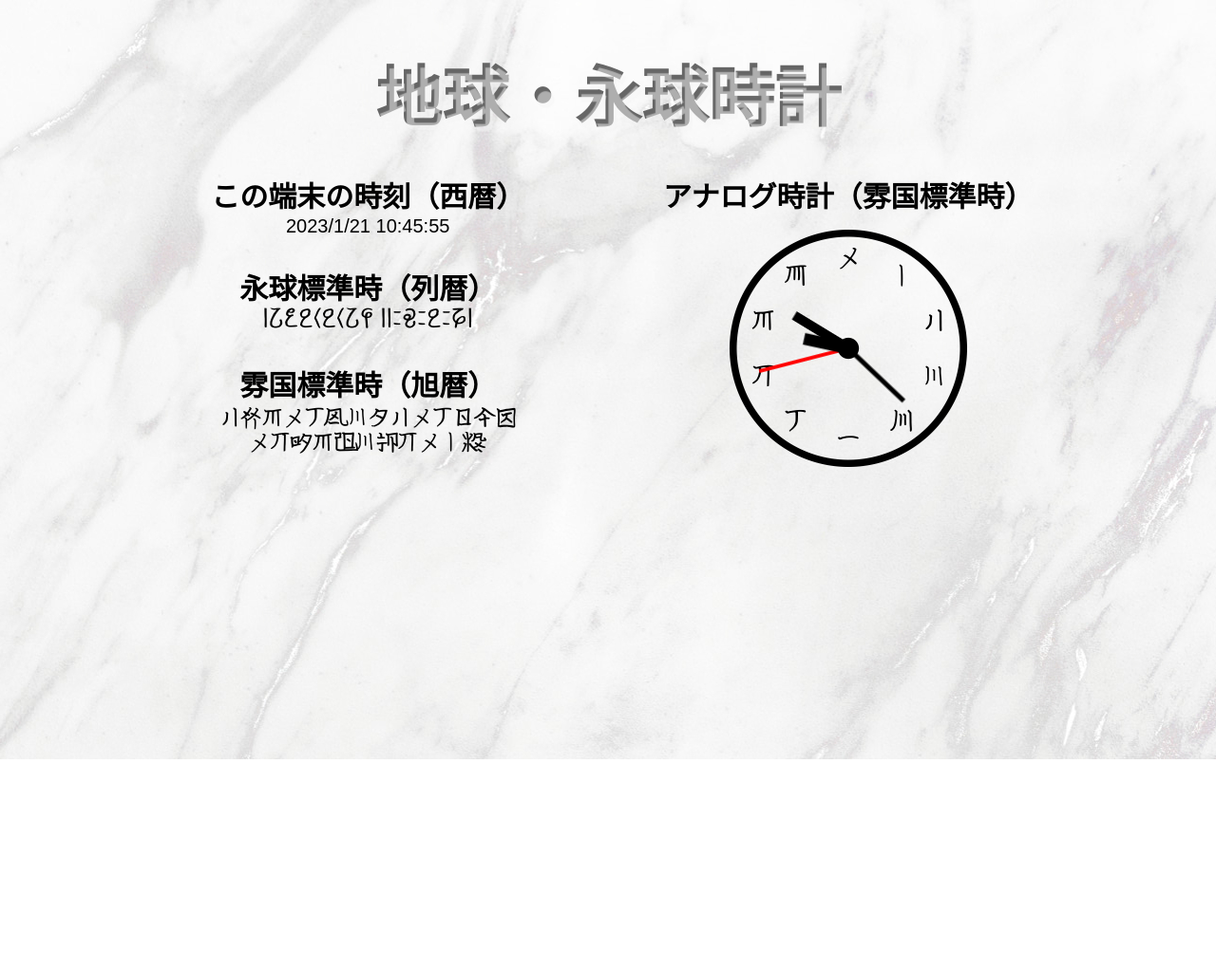
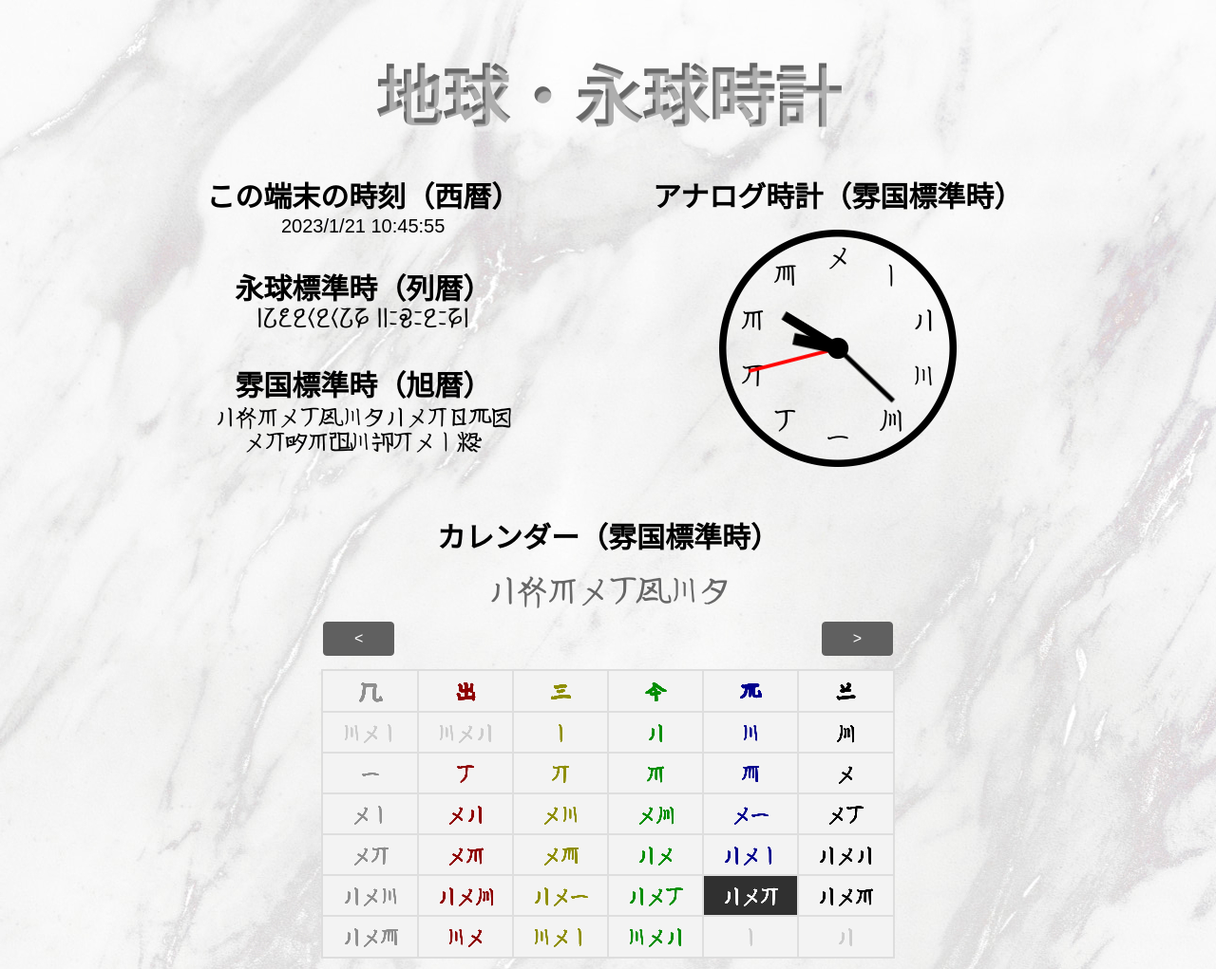
Before and after one commit to Sakalt/vibun-clock, a website with bundled scripts: page index.html in a window 1280 px wide. Shown: the top 1021 px of the page at 95% size. Before the commit the page ends 800 px from the top, so only its background shows below. Built offline with nearby package versions, Linux system fonts and the light colour scheme.

Commit message:
カレンダーを追加。

```diff
--- a/css/styles.css
+++ b/css/styles.css
@@ -25,6 +25,7 @@ h2 {
     font-family: sans-serif;
     margin-top: 30px;
     margin-bottom: 0px;
+    text-align: center;
 }
 #jst {
     font-size: 20px;
@@ -38,17 +39,19 @@ h2 {
     font-family: "LetiaNum", sans-serif;
     font-size: 28px;
 }
-#digital {
-    float: left;
-}
-#analog {
-    float: right;
-}
 
 content {
     margin-left: auto;
     margin-right: auto;
     width: 50%;
+    display: inline-block;
+    width: 49%;
+    vertical-align:  top;
+    box-sizing: border-box;
+}
+.contentwrapper {
+    margin-bottom: 50px;
+    box-sizing: border-box;
 }
 #clocks {
 	display: block;
@@ -62,6 +65,108 @@ content {
 .clock {
 	position: absolute;
 }
+
+.wrapper{
+    max-width: 600px;
+    width: 80%;
+    color: #666;
+    margin-left: auto;
+    margin-right: auto;
+    margin-bottom: 50px;
+}
+#monthheader {
+    text-align: center;
+    font-size: 40px;
+    width: 100%;
+    margin: 1rem 0 0;
+    font-family: "FunScript", sans-serif;
+}
+
+/*カレンダー*/
+#calendar {
+    text-align: center;
+    width: 100%;
+}
+table {
+    outline: 2px solid #ddd;
+    border-collapse: collapse;
+    width: 100%;
+}
+th {
+    color: #000;
+}
+th, td {
+    outline: 1px solid rgb(222, 222, 222);
+    padding-top: 10px;
+    padding-bottom: 10px;
+    text-align: center;
+    font-family: "FunScript", sans-serif;
+    font-size: 25px;
+    text-shadow:
+    0.1px 0.1px 0,
+    0.1px -0.1px 0px,
+    -0.1px 0.1px 0,
+    -0.1px -0.1px 0px,
+    0.1px 0px 0px,
+    0px 0.1px 0px,
+    -0.1px 0px 0px,
+    0px -0.1px 0px;
+    background-color: rgb(243, 243, 243);
+}
+/*日曜日*/
+.days0 {
+    color: rgb(142, 142, 142);
+}
+.days1 {
+    color: rgb(142, 0, 0);
+}
+.days2 {
+    color: rgb(142, 142, 0);
+}
+.days3 {
+    color: rgb(0, 142, 0);
+}
+.days4 {
+    color: rgb(0, 0, 142);
+}
+.days5 {
+    color: rgb(0, 0, 0);
+}
+/*前後月の日付*/
+td.disabled {
+    color: #ccc;
+}
+/*本日*/
+td.today {
+    background-color: #303030;
+    color: #fff;
+}
+
+/*ボタン*/
+#next-prev-button {
+    position: relative;
+}
+#next-prev-button button{
+    cursor: pointer;
+    background: #606060;
+    color: #fff;
+    border: 1px solid #606060;
+    border-radius: 4px;
+    font-size: 1rem;
+    padding: 0.5rem 2rem;
+    margin: 1rem 0;
+}
+#next-prev-button button:hover{
+    background-color: #a0a0a0;
+    border-color: #a0a0a0;
+}
+#prev {
+    float: left;
+}
+#next {
+    float: right;
+}
+
 @font-face {
     font-family: "LetiaNum";
     src: url("/fonts/LetiaNum.ttf");
--- a/index.html
+++ b/index.html
@@ -8,6 +8,7 @@
             <h1 class="title">
                 地球・永球時計
             </h1>
+            <div class="contentwrapper">
                 <content id="digital">
                     <h2>
                         この端末の時刻（西暦）
@@ -23,6 +24,7 @@
                     <div id="fun"></div>
                     <link rel="stylesheet" href="css/styles.css">
                     <script src="scripts/displayclock.js" type="module"></script>
+                    <script src="scripts/calendar.js" type="module"></script>
                     <script src="scripts/analogclock.js" type="module"></script>
                 </content>
                 <content id="analog">
@@ -38,6 +40,24 @@
                         <img src="../assets/pin.png" width="250" height="250" id="image_pin" class="clock">
                     </div>
                 </content>
+            </div>
+
+            <h2>
+                カレンダー（雰国標準時）
+            </h2>
+            <div class="wrapper">
+                <!-- xxxx年xx月を表示 -->
+                <div id="monthheader"></div>
+
+                <!-- ボタンクリックで月移動 -->
+                <div id="next-prev-button">
+                    <button id="prev">&lt;</button>
+                    <button id="next">&gt;</button>
+                </div>
+
+                <!-- カレンダー -->
+                <div id="calendar"></div>
+            </div>
         </main>
     </body>
 </html>
--- /dev/null
+++ b/scripts/calendar.js
@@ -0,0 +1,83 @@
+import { EikyuDate } from './clockmain.js';
+import { FunNumber } from './funnumber.js';
+const funNumber = new FunNumber();
+const week = ["天", "火", "気", "木", "水", "土"];
+const today = EikyuDate.now().timezone(6).toEikyuFormat();
+// 月末だとずれる可能性があるため、1日固定で取得
+var showDate = new EikyuDate("split", today.yea, today.mon, 7);
+console.log(showDate.toEikyuFormat());
+showProcess(showDate);
+const next = document.getElementById('next');
+next.onclick = nextMon;
+const prev = document.getElementById('prev');
+prev.onclick = prevMon;
+// 前の月表示
+function prevMon() {
+    const presentMonth = showDate.toEikyuFormat().mon;
+    const presentYear = showDate.toEikyuFormat().yea;
+    showDate = new EikyuDate("split", presentYear, presentMonth - 1, 1);
+    console.log(showDate);
+    showProcess(showDate);
+}
+// 次の月表示
+function nextMon() {
+    const presentMonth = showDate.toEikyuFormat().mon;
+    const presentYear = showDate.toEikyuFormat().yea;
+    showDate = new EikyuDate("split", presentYear, presentMonth + 1, 1);
+    console.log(showDate);
+    showProcess(showDate);
+}
+// カレンダー表示
+function showProcess(date) {
+    var fyear = date.toEikyuFormat().fyea;
+    var year = date.toEikyuFormat().yea;
+    var month = date.toEikyuFormat().mon;
+    document.querySelector('#monthheader').innerHTML = funNumber.toFunNumber(fyear) + "年" + funNumber.toFunNumber(month) + "月";
+    var calendar = createProcess(year, month);
+    document.querySelector('#calendar').innerHTML = calendar;
+}
+// カレンダー作成
+function createProcess(year, month) {
+    // 曜日
+    var calendar = "<table><tr class='dayOfWeek'>";
+    for (var i = 0; i < week.length; i++) {
+        calendar += "<th class='" + "days" + i + "'>" + week[i] + "</th>";
+    }
+    calendar += "</tr>";
+    var count = 0;
+    var startDayOfWeek = new EikyuDate("split", year, month, 1).timezone(6).toEikyuFormat().fweeknum;
+    var endDate = new EikyuDate("split", year, month + 1, 0).timezone(6).toEikyuFormat().day;
+    var lastMonthEndDate = new EikyuDate("split", year, month, 0).timezone(6).toEikyuFormat().day;
+    var row = Math.ceil((startDayOfWeek + endDate) / week.length);
+    // 1行ずつ設定
+    for (var i = 0; i < row; i++) {
+        calendar += "<tr>";
+        // 1colum単位で設定
+        for (var j = 0; j < week.length; j++) {
+            if (i == 0 && j < startDayOfWeek) {
+                // 1行目で1日まで先月の日付を設定
+                calendar += "<td class='disabled'>" + funNumber.toFunNumber(lastMonthEndDate - startDayOfWeek + j + 1) + "</td>";
+            }
+            else if (count >= endDate) {
+                // 最終行で最終日以降、翌月の日付を設定
+                count++;
+                calendar += "<td class='disabled'>" + funNumber.toFunNumber(count - endDate) + "</td>";
+            }
+            else {
+                // 当月の日付を曜日に照らし合わせて設定
+                count++;
+                if (year == today.yea
+                    && month == today.mon
+                    && count == today.day) {
+                    calendar += "<td class='today'>" + funNumber.toFunNumber(count) + "</td>";
+                }
+                else {
+                    const thisDays = new EikyuDate("split", year, month, count).toEikyuFormat().fweeknum;
+                    calendar += "<td class='" + "days" + thisDays + "'>" + funNumber.toFunNumber(count) + "</td>";
+                }
+            }
+        }
+        calendar += "</tr>";
+    }
+    return calendar;
+}
--- a/scripts/clockmain.js
+++ b/scripts/clockmain.js
@@ -1,14 +1,27 @@
 import { FunNumber } from './funnumber.js';
+function mod(a, b) {
+    return a * b < 0 ? a % b + b : a % b;
+}
 export class EikyuDate {
-    constructor(date) {
+    constructor(inputType, valueOrYear, month = 1, day = 1, hour = 0, period = 0, minute = 0, second = 0, milisecond = 0) {
         this.date = Date.now();
-        this.date = date;
+        if (inputType == "total") {
+            this.date = valueOrYear;
+        }
+        else if (inputType == "split") {
+            this.date = this.toMiliseconds(valueOrYear, month, day, hour, period, minute, second, milisecond);
+            console.log("collect!");
+        }
     }
-    toMiliseconds(yea = 1240, mon = 1, day = 1, hou = 0, per = 0, min = 0, sec = 0, mil = 0) {
+    toMiliseconds(yea, mon = 1, day = 1, hou = 0, per = 0, min = 0, sec = 0, mil = 0) {
         const difYear = yea - 1240;
-        const dayOfYear = (difYear) * 539 + Math.ceil((difYear % 40)) + Math.ceil(((difYear + 40) % 400));
-        const dayOfAll = dayOfYear + (mon - 1) * 32 + day - 1;
+        const dayOfYear = (difYear) * 539 + Math.ceil((difYear / 40)) + Math.floor(((difYear + 40) / 400));
+        const dayOfMonth = Math.floor((mon - 1) / 17) * 539 + (mod(mon - 1, 17)) * 32;
+        const dayOfAll = dayOfYear + dayOfMonth + day - 1;
+        console.log(dayOfYear);
+        console.log(dayOfMonth);
         const allMiliSecond = dayOfAll * 200000000 + hou * 10000000 + per * 1000000 + min * 100000 + sec * 1000 + mil;
+        console.log(difYear);
         return allMiliSecond;
     }
     static toEikyu(earthDate) {
@@ -26,7 +39,8 @@ export class EikyuDate {
         const eikyuPer = Math.floor(this.date / 1000 / 100 / 10 % 10);
         const eikyuHou = Math.floor(this.date / 1000 / 100 / 10 / 10 % 20);
         const differenceDay = this.date / 1000 / 100 / 10 / 10 / 20;
-        const eikyuFWeek = funweeklist[Math.floor(differenceDay - 1) % 6];
+        const eikyuFWeek = funweeklist[Math.floor(differenceDay) % 6];
+        const eikyuFWeekNum = Math.floor(differenceDay) % 6;
         let dayForNum = this.date / 1000 / 100 / 10 / 10 / 20;
         let countYears = 1240;
         while (dayForNum >= 0) {
@@ -46,8 +60,8 @@ export class EikyuDate {
         }
         const eikyuYea = countYears;
         const eikyuFunYea = eikyuYea + 843;
-        const eikyuMon = Math.ceil(dayForNum / 32);
-        const eikyuDay = Math.floor(dayForNum % 32);
+        const eikyuMon = Math.floor(dayForNum / 32) + 1;
+        const eikyuDay = Math.floor(dayForNum % 32) + 1;
         const dateObj = {
             sec: eikyuSec,
             min: eikyuMin,
@@ -56,6 +70,7 @@ export class EikyuDate {
             day: eikyuDay,
             mon: eikyuMon,
             fweek: eikyuFWeek,
+            fweeknum: eikyuFWeekNum,
             yea: eikyuYea,
             fyea: eikyuFunYea
         };
@@ -70,10 +85,10 @@ export class EikyuDate {
         return `${obj.fyea}/${obj.mon}/${obj.day}(${obj.fweek}) ${obj.hou}:${obj.per}:${obj.min}:${obj.sec}`;
     }
     static now() {
-        return new EikyuDate(EikyuDate.toEikyu(Date.now()));
+        return new EikyuDate("total", EikyuDate.toEikyu(Date.now()));
     }
     timezone(hour) {
-        return new EikyuDate(this.date + 10000000 * hour);
+        return new EikyuDate("total", this.date + 10000000 * hour);
     }
     getFunScripted() {
         const funNumber = new FunNumber();
```
Also changed, not shown: scripts/calendar.ts (added, +90 -0 lines), scripts/clockmain.ts (+25 -11 lines). Lines whose indentation alone changed are shown as unchanged.
